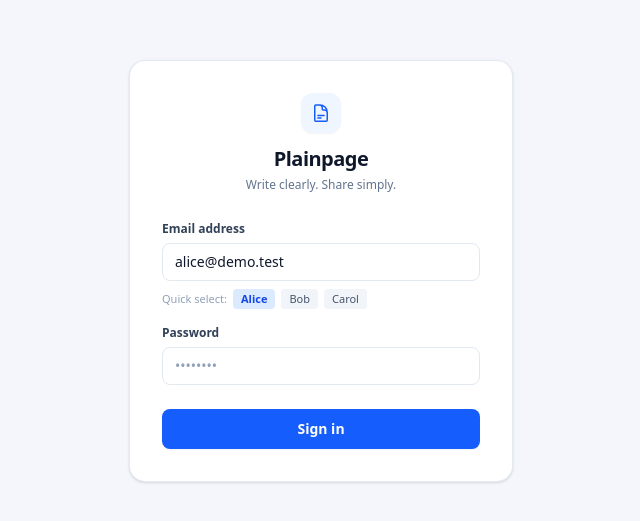
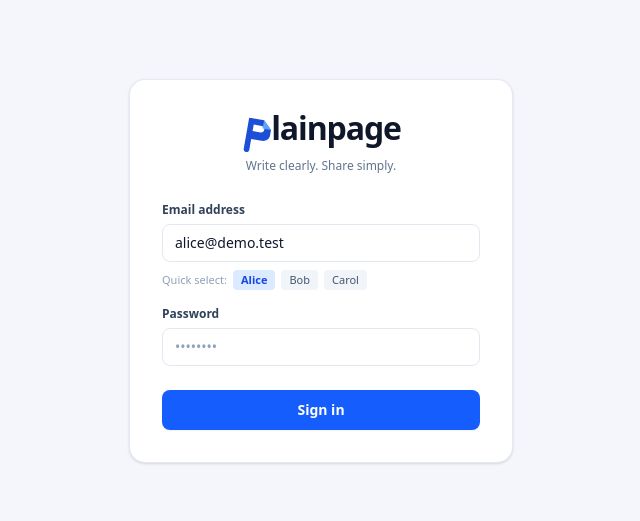
Before and after one commit to Awadul/cloud-file-sharing-platform, a Next.js app: page /login in a window 1280 px wide. Shown: the part 129-650 px from the top of the page, without its empty margins (319-959 px from the left). Built offline with nearby package versions, Linux system fonts and the light colour scheme.

Commit message:
feat: implement official Plainpage concept 3 logo, app icon, and favicon

```diff
--- a/src/app/docs/[id]/page.tsx
+++ b/src/app/docs/[id]/page.tsx
@@ -8,6 +8,7 @@ import { Badge } from '@/components/Badge';
 import { Button } from '@/components/Button';
 import { ShareDialog } from '@/components/ShareDialog';
 import { Toast, useToast } from '@/components/Toast';
+import PlainpageLogo from '@/components/PlainpageLogo';
 
 // Dynamically import editor to keep dashboard fast and avoid SSR issues
 const Editor = dynamic(() => import('@/components/Editor').then((m) => m.Editor), {
@@ -106,8 +107,12 @@ export default function EditorPage({ params }: { params: Promise<{ id: string }>
       {/* Header */}
       <header className="bg-white border-b border-slate-200 sticky top-0 z-20">
         <div className="max-w-5xl mx-auto px-4 sm:px-6 h-14 flex items-center gap-2.5 sm:gap-4">
-          <Link href="/" className="text-sm font-medium text-slate-500 hover:text-slate-800 shrink-0">
-            ← Plainpage
+          <Link
+            href="/"
+            className="flex items-center gap-1.5 text-xs font-semibold text-slate-500 hover:text-slate-900 transition-colors shrink-0"
+          >
+            <span className="text-slate-400">←</span>
+            <PlainpageLogo size="sm" />
           </Link>
 
           {loading ? (
--- a/src/app/login/page.tsx
+++ b/src/app/login/page.tsx
@@ -2,6 +2,7 @@
 
 import { useState } from 'react';
 import { useRouter } from 'next/navigation';
+import PlainpageLogo from '@/components/PlainpageLogo';
 
 // Metadata can't be exported from client components,
 // so it lives in a separate server wrapper if needed.
@@ -47,27 +48,9 @@ export default function LoginPage() {
   return (
     <main className="min-h-screen bg-[#F4F6FB] flex items-center justify-center px-4">
       <div className="w-full max-w-sm bg-white border border-slate-200/90 rounded-2xl shadow-sm p-8">
-        {/* Wordmark */}
+        {/* Official Plainpage Logo */}
         <div className="mb-7 text-center flex flex-col items-center">
-          <div className="w-10 h-10 rounded-xl bg-blue-50 text-blue-600 flex items-center justify-center mb-3 shadow-xs">
-            <svg
-              className="w-5 h-5"
-              fill="none"
-              viewBox="0 0 24 24"
-              stroke="currentColor"
-              strokeWidth={1.8}
-            >
-              <path
-                strokeLinecap="round"
-                strokeLinejoin="round"
-                d="M19.5 14.25v-2.625a3.375 3.375 0 00-3.375-3.375h-1.5A1.125 1.125 0 0113.5 7.125v-1.5a3.375 3.375 0 00-3.375-3.375H8.25m0 12.75h7.5m-7.5 3H12M10.5 2.25H5.625c-.621 0-1.125.504-1.125 1.125v17.25c0 .621.504 1.125 1.125 1.125h12.75c.621 0 1.125-.504 1.125-1.125V11.25a9 9 0 00-9-9z"
-              />
-            </svg>
-          </div>
-          <span className="text-xl font-bold text-slate-900 tracking-tight">
-            Plainpage
-          </span>
-          <span className="text-xs text-slate-500 mt-1">Write clearly. Share simply.</span>
+          <PlainpageLogo size="lg" showTagline={true} />
         </div>
 
         <form onSubmit={handleSubmit} noValidate>
--- a/src/app/page.tsx
+++ b/src/app/page.tsx
@@ -7,6 +7,7 @@ import { Button } from '@/components/Button';
 import { UploadButton } from '@/components/UploadButton';
 import { ShareDialog } from '@/components/ShareDialog';
 import { Toast, useToast } from '@/components/Toast';
+import PlainpageLogo from '@/components/PlainpageLogo';
 
 interface CurrentUser {
   userId: string;
@@ -170,26 +171,9 @@ export function DashboardContent({ initialTab = 'home' }: { initialTab?: TabType
       >
         {/* Top: Logo & Navigation */}
         <div className="p-3.5">
-          {/* Plainpage Wordmark + Mobile Close Button */}
-          <div className="flex items-center justify-between px-3 py-3 mb-5 text-white">
-            <div className="flex items-center gap-2.5">
-              <svg
-                className="w-5 h-5 text-blue-400 shrink-0"
-                fill="none"
-                viewBox="0 0 24 24"
-                stroke="currentColor"
-                strokeWidth={1.9}
-              >
-                <path
-                  strokeLinecap="round"
-                  strokeLinejoin="round"
-                  d="M19.5 14.25v-2.625a3.375 3.375 0 00-3.375-3.375h-1.5A1.125 1.125 0 0113.5 7.125v-1.5a3.375 3.375 0 00-3.375-3.375H8.25m0 12.75h7.5m-7.5 3H12M10.5 2.25H5.625c-.621 0-1.125.504-1.125 1.125v17.25c0 .621.504 1.125 1.125 1.125h12.75c.621 0 1.125-.504 1.125-1.125V11.25a9 9 0 00-9-9z"
-                />
-              </svg>
-              <span className="font-bold text-[15px] tracking-tight text-white font-sans">
-                Plainpage
-              </span>
-            </div>
+          {/* Plainpage Official Logo + Mobile Close Button */}
+          <div className="flex items-center justify-between px-3 py-2.5 mb-5 text-white">
+            <PlainpageLogo size="md" theme="dark" />
 
             <button
               type="button"
@@ -308,9 +292,7 @@ export function DashboardContent({ initialTab = 'home' }: { initialTab?: TabType
                 <path strokeLinecap="round" strokeLinejoin="round" d="M3.75 6.75h16.5M3.75 12h16.5m-16.5 5.25h16.5" />
               </svg>
             </button>
-            <span className="font-bold text-slate-900 text-sm tracking-tight">
-              Plainpage
-            </span>
+            <PlainpageLogo size="sm" />
             <span className="text-slate-300">|</span>
             <span className="text-xs text-slate-500 font-normal">
               {activeTab === 'home' && 'Workspace overview'}
@@ -367,6 +349,9 @@ export function DashboardContent({ initialTab = 'home' }: { initialTab?: TabType
               <div className="flex flex-col lg:flex-row items-start gap-6 lg:gap-8 xl:gap-10">
                 {/* ── LEFT COLUMN: HERO HEADLINE & ACTIONS ── */}
                 <div className="w-full lg:w-[310px] xl:w-[360px] shrink-0 pt-1 lg:pt-2">
+                  <div className="mb-3.5">
+                    <PlainpageLogo size="lg" />
+                  </div>
                   <h1 className="text-3xl lg:text-[34px] xl:text-[40px] font-extrabold text-slate-900 tracking-tight leading-[1.12]">
                     Write clearly. Share simply.
                   </h1>
--- /dev/null
+++ b/src/components/PlainpageLogo.tsx
@@ -0,0 +1,170 @@
+import React from 'react';
+
+export interface PlainpageLogoProps {
+  size?: 'sm' | 'md' | 'lg' | 'xl';
+  variant?: 'full' | 'icon' | 'app-icon';
+  theme?: 'light' | 'dark';
+  showTagline?: boolean;
+  taglineClassName?: string;
+  className?: string;
+}
+
+/**
+ * Tilted folded-page 'p' mark.
+ * The bowl is a page with a 45-degree folded corner,
+ * tilted 10 degrees forward like a turning page.
+ */
+export function PlainpageIcon({
+  size = 28,
+  color = '#1D4ED8',
+  foldColor = '#60A5FA',
+  className = '',
+}: {
+  size?: number;
+  color?: string;
+  foldColor?: string;
+  className?: string;
+}) {
+  const height = Math.round((size * 44) / 36);
+  return (
+    <svg
+      width={size}
+      height={height}
+      viewBox="0 0 36 44"
+      fill="none"
+      xmlns="http://www.w3.org/2000/svg"
+      className={`shrink-0 overflow-visible select-none ${className}`}
+      aria-hidden="true"
+    >
+      <g transform="rotate(10 18 22)">
+        {/* Main P body: stem + page bowl with cutout counter */}
+        <path
+          fillRule="evenodd"
+          clipRule="evenodd"
+          d="
+            M 5 7.5
+            H 22
+            L 31 16.5
+            V 22.5
+            C 31 26.8 27.5 29.5 23 29.5
+            H 12
+            V 41
+            C 12 42.7 10.7 44 9 44
+            C 7.3 44 6 42.7 6 41
+            V 7.5
+            Z
+            M 12 14
+            H 20.5
+            C 22.5 14 24 15.5 24 17.5
+            C 24 19.5 22.5 21 20.5 21
+            H 12
+            V 14
+            Z"
+          fill={color}
+        />
+        {/* Folded page corner (dog-ear flap) */}
+        <path d="M 22 7.5 V 16.5 H 31 Z" fill={foldColor} />
+      </g>
+    </svg>
+  );
+}
+
+/**
+ * Plainpage App Icon / Favicon badge
+ * Rounded tile with white tilted 'p' inside.
+ */
+export function PlainpageAppIcon({
+  size = 40,
+  className = '',
+}: {
+  size?: number;
+  className?: string;
+}) {
+  const iconSize = Math.round(size * 0.58);
+  const rx = Math.round(size * 0.25);
+  return (
+    <div
+      className={`inline-flex items-center justify-center shrink-0 shadow-sm ${className}`}
+      style={{
+        width: size,
+        height: size,
+        borderRadius: rx,
+        backgroundColor: '#1D4ED8',
+      }}
+      aria-hidden="true"
+    >
+      <PlainpageIcon size={iconSize} color="#FFFFFF" foldColor="#93C5FD" />
+    </div>
+  );
+}
+
+/**
+ * Plainpage Official Logo Component
+ * Supports standalone app icon, standalone glyph, or full one-piece wordmark.
+ */
+export default function PlainpageLogo({
+  size = 'md',
+  variant = 'full',
+  theme = 'light',
+  showTagline = false,
+  taglineClassName = '',
+  className = '',
+}: PlainpageLogoProps) {
+  // Dimension tokens
+  const config = {
+    sm: { pSize: 18, fontSize: 'text-[17px]', fontLeading: 'leading-none', gap: '-ml-0.5', textOffset: '-mb-0.5' },
+    md: { pSize: 24, fontSize: 'text-[22px]', fontLeading: 'leading-none', gap: '-ml-0.5', textOffset: '-mb-0.5' },
+    lg: { pSize: 34, fontSize: 'text-[32px]', fontLeading: 'leading-none', gap: '-ml-1', textOffset: '-mb-1' },
+    xl: { pSize: 44, fontSize: 'text-[42px]', fontLeading: 'leading-none', gap: '-ml-1', textOffset: '-mb-1.5' },
+  }[size];
+
+  const pColor = theme === 'dark' ? '#3B82F6' : '#1D4ED8';
+  const foldColor = theme === 'dark' ? '#93C5FD' : '#60A5FA';
+  const textColor = theme === 'dark' ? 'text-white' : 'text-slate-900';
+
+  if (variant === 'app-icon') {
+    const tileSizes = { sm: 26, md: 36, lg: 48, xl: 64 };
+    return <PlainpageAppIcon size={tileSizes[size]} className={className} />;
+  }
+
+  if (variant === 'icon') {
+    return (
+      <PlainpageIcon
+        size={config.pSize}
+        color={pColor}
+        foldColor={foldColor}
+        className={className}
+      />
+    );
+  }
+
+  return (
+    <div className={`inline-flex flex-col select-none ${className}`}>
+      <div className="inline-flex items-baseline tracking-tight">
+        {/* The tilted 'p' leading the word as one piece */}
+        <div className="inline-flex items-center shrink-0 self-center">
+          <PlainpageIcon
+            size={config.pSize}
+            color={pColor}
+            foldColor={foldColor}
+          />
+        </div>
+        {/* 'lainpage' completes the wordmark */}
+        <span
+          className={`font-extrabold ${config.fontSize} ${config.fontLeading} ${config.gap} ${config.textOffset} ${textColor}`}
+          style={{ letterSpacing: '-0.035em' }}
+        >
+          lainpage
+        </span>
+      </div>
+
+      {showTagline && (
+        <span
+          className={`text-slate-500 font-medium text-xs mt-1 ${taglineClassName}`}
+        >
+          Write clearly. Share simply.
+        </span>
+      )}
+    </div>
+  );
+}
```
Also changed, not shown: src/app/icon.svg (added).
